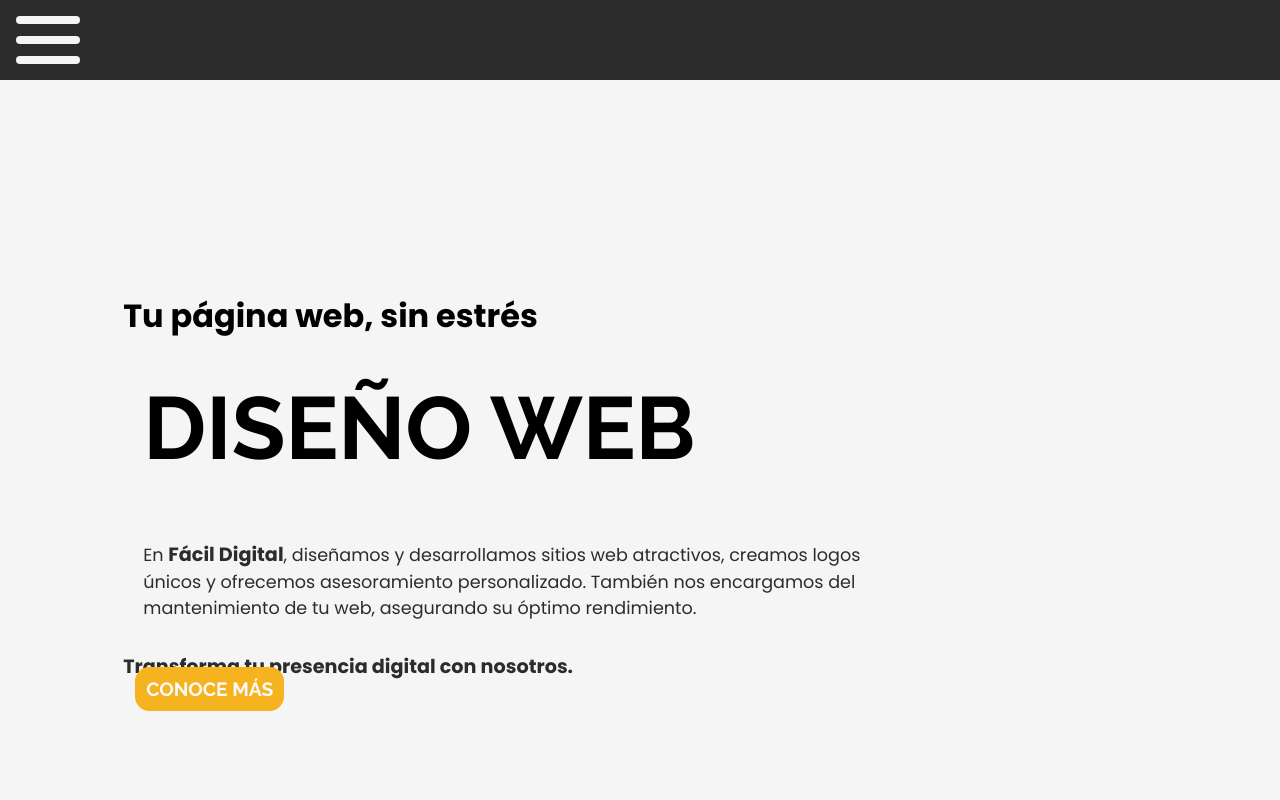
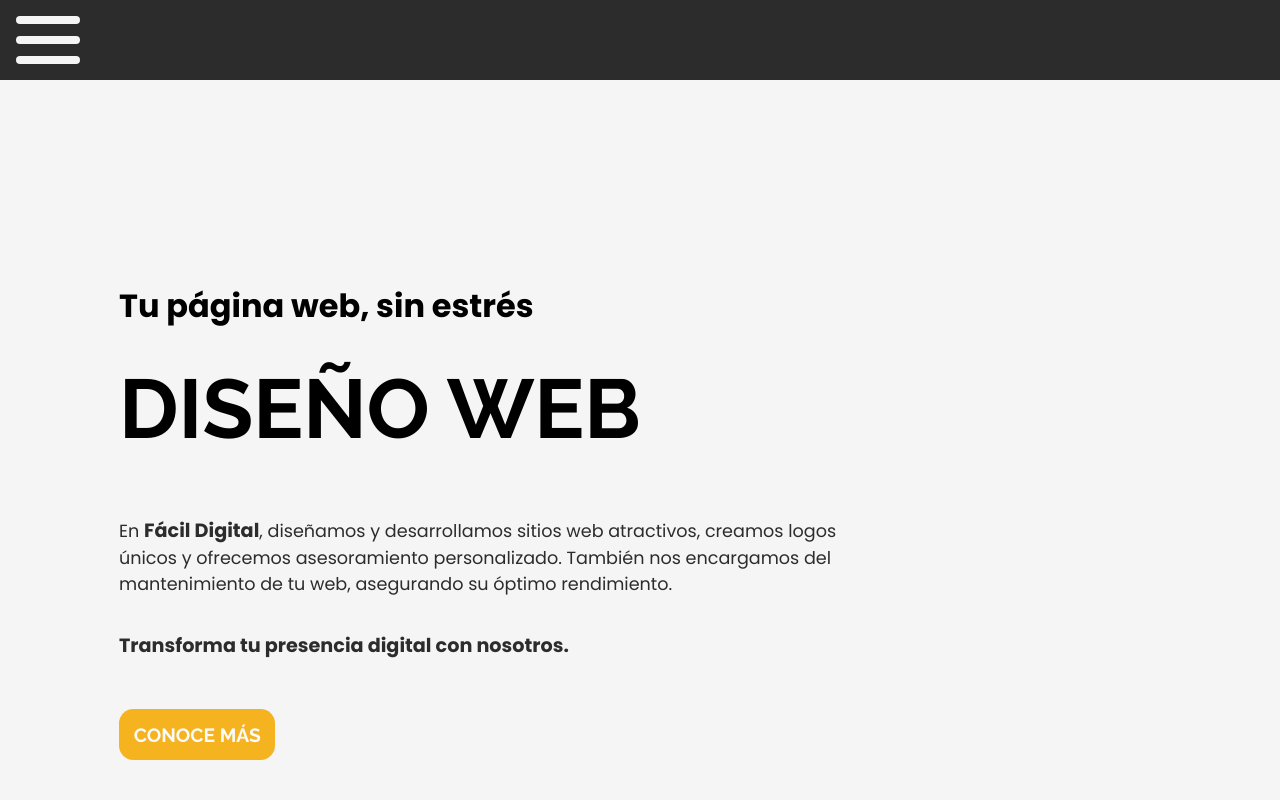
Before and after one commit to sussiniguanziroli/FD-Dev-Page, a React (Vite) app: page / in a window 1280 px wide. Shown: the top 800 px of the page. Built offline with nearby package versions, Linux system fonts and the light colour scheme.

Commit message:
landing solution

```diff
--- a/src/components/inicio/Landing.jsx
+++ b/src/components/inicio/Landing.jsx
@@ -31,8 +31,9 @@ const Landing = ({ startAnimation }) => {
                         <h1>DISEÑO WEB</h1>
                         <p>En <strong>Fácil Digital</strong>, diseñamos y desarrollamos sitios web atractivos, creamos logos únicos y ofrecemos asesoramiento personalizado. También nos encargamos del mantenimiento de tu web, asegurando su óptimo rendimiento.</p>
                         <strong>Transforma tu presencia digital con nosotros.</strong>
+                        <button className='landing-section-button' onClick={scrollToAboutUs}>CONOCE MÁS</button>
                     </article>
-                    <button className='landing-section-button' onClick={scrollToAboutUs}>CONOCE MÁS</button>
+
                 </section>
 
                 <div className='landing-image'></div>
--- a/src/css/_landing.scss
+++ b/src/css/_landing.scss
@@ -40,16 +40,12 @@
 /* Estilos para la sección del landing */
 .landing-section {
     position: relative;
-    top: 13%;
+    top: 15%;
     left: 4%;
-    height: 90%;
+    height: 80%;
     width: 70%;
-    display: flex;
-    flex-direction: column;
-    justify-content: space-around;
-    align-items: flex-start;
-    padding: 2rem;
-    padding-right: 0;
+
+    padding: 2%;
     @media (max-width: 600px) {
         top: 5%;
     }
@@ -60,32 +56,33 @@
     display: flex;
     flex-direction: column;
     justify-content: space-evenly;
-    padding: 1rem;
-    margin-left: 1.4rem;
-    height: 70%;
+    align-items: flex-start;
+    padding: 2%;
+    height: 100%;
     font-family: "Raleway", sans-serif;
     width: 120%;
     h1 {
-        font-size: 5.5rem;
-
+        font-size: 5.2rem;
+        padding-left: 0;
     }
 
     h2 {
-        padding-bottom: 1rem;
+        padding-bottom: 1%;
         font-size: 2rem;
         color: black;
     }
-    margin-left: 1.5rem;
+    margin-left: 3%;
     font-family: "Poppins", sans-serif;
 
     /* Asegúrate de definir esta variable en tu archivo de variables */
 
     p {
-        margin-bottom: 0.7rem;
+        margin-bottom: 1.5%;
         font-weight: 400;
         font-size: 1.1rem;
         color: $text-gray;
         width: 80%;
+        padding-left: 0;
     }
 
     strong {
@@ -100,13 +97,12 @@
 /* Estilos para el botón de la sección del landing */
 .landing-section-button {
     border: none;
-    margin-left: 6%;
-    margin-bottom: 5%;
+    margin-top: 5%;
     background-color: $button-yellow;
     /* Asegúrate de definir esta variable en tu archivo de variables */
     font-family: "Raleway", sans-serif;
     font-size: 1.2rem;
-    padding: 0.7rem;
+    padding: 1.5%;
     color: #fafafa;
     font-weight: 700;
     border-radius: 0.9rem;
@@ -125,7 +121,7 @@
 .landing-image {
     height: 100%;
     width: 100%;
-    background-image: url("../../src/assets/main-img.png");
+    background-image: url("https://i.ibb.co/2cQ5sgQ/main-img.png");
     background-size: 120%;
     background-repeat: no-repeat;
     background-position: center;
--- a/src/css/main.css
+++ b/src/css/main.css
@@ -251,16 +251,11 @@
 /* Estilos para la sección del landing */
 .landing-section {
   position: relative;
-  top: 13%;
+  top: 15%;
   left: 4%;
-  height: 90%;
+  height: 80%;
   width: 70%;
-  display: flex;
-  flex-direction: column;
-  justify-content: space-around;
-  align-items: flex-start;
-  padding: 2rem;
-  padding-right: 0;
+  padding: 2%;
 }
 @media (max-width: 600px) {
   .landing-section {
@@ -273,29 +268,31 @@
   display: flex;
   flex-direction: column;
   justify-content: space-evenly;
-  padding: 1rem;
-  margin-left: 1.4rem;
-  height: 70%;
+  align-items: flex-start;
+  padding: 2%;
+  height: 100%;
   font-family: "Raleway", sans-serif;
   width: 120%;
-  margin-left: 1.5rem;
+  margin-left: 3%;
   font-family: "Poppins", sans-serif;
   /* Asegúrate de definir esta variable en tu archivo de variables */
 }
 .first-article h1 {
-  font-size: 5.5rem;
+  font-size: 5.2rem;
+  padding-left: 0;
 }
 .first-article h2 {
-  padding-bottom: 1rem;
+  padding-bottom: 1%;
   font-size: 2rem;
   color: black;
 }
 .first-article p {
-  margin-bottom: 0.7rem;
+  margin-bottom: 1.5%;
   font-weight: 400;
   font-size: 1.1rem;
   color: #2c2c2c;
   width: 80%;
+  padding-left: 0;
 }
 .first-article strong {
   font-size: 1.2rem;
@@ -305,13 +302,12 @@
 /* Estilos para el botón de la sección del landing */
 .landing-section-button {
   border: none;
-  margin-left: 6%;
-  margin-bottom: 5%;
+  margin-top: 5%;
   background-color: #F5B31F;
   /* Asegúrate de definir esta variable en tu archivo de variables */
   font-family: "Raleway", sans-serif;
   font-size: 1.2rem;
-  padding: 0.7rem;
+  padding: 1.5%;
   color: #fafafa;
   font-weight: 700;
   border-radius: 0.9rem;
@@ -330,7 +326,7 @@
 .landing-image {
   height: 100%;
   width: 100%;
-  background-image: url("../../src/assets/main-img.png");
+  background-image: url("https://i.ibb.co/2cQ5sgQ/main-img.png");
   background-size: 120%;
   background-repeat: no-repeat;
   background-position: center;
```
Also changed, not shown: 1 other file (tests, documents, lock files or other folders).
